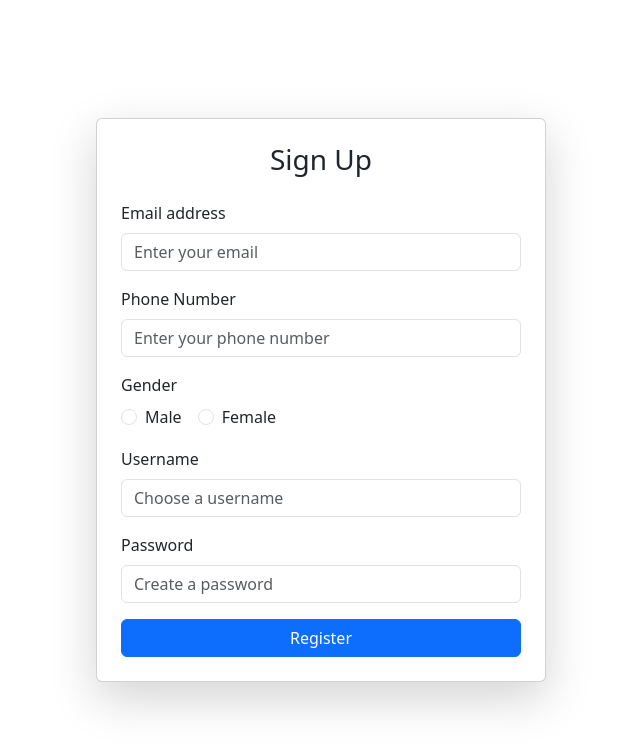
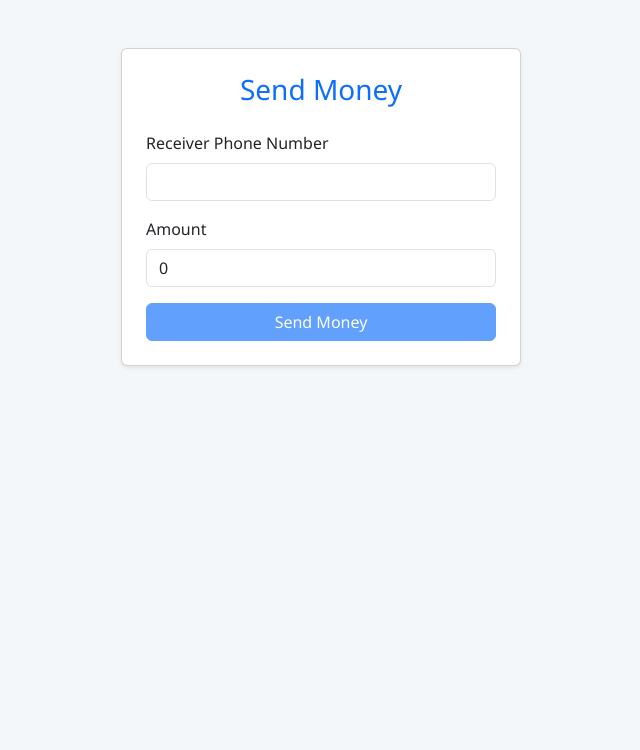
Before and after one commit to Piyushthourani/Innotm, an Angular app: page /payment in a window 1280 px wide. Before the commit this address led to /. Shown: the top 750 px of the page, without its empty margins (319-959 px from the left). Built offline with nearby package versions, Linux system fonts and the light colour scheme.

Commit message:
Added add-money and payment components

```diff
--- /dev/null
+++ b/src/app/add-money/add-money.css
@@ -0,0 +1,4 @@
+.card {
+  max-width: 400px;
+  margin: auto;
+}
--- /dev/null
+++ b/src/app/add-money/add-money.html
@@ -0,0 +1,28 @@
+<div class="container mt-5">
+  <div class="card shadow-sm p-4">
+    <h3 class="mb-4 text-primary text-center">Add Money to Your Wallet</h3>
+
+    <form (ngSubmit)="addMoney()" #addMoneyForm="ngForm">
+      <div class="mb-3">
+        <label for="amount" class="form-label">Amount</label>
+        <input
+          type="number"
+          id="amount"
+          name="amount"
+          class="form-control"
+          required
+          min="1"
+          [(ngModel)]="amount"
+          #amountRef="ngModel"
+        />
+        <div *ngIf="amountRef.invalid && amountRef.touched" class="text-danger">
+          Please enter a valid amount.
+        </div>
+      </div>
+
+      <button class="btn btn-success w-100" [disabled]="addMoneyForm.invalid">
+        Add Money
+      </button>
+    </form>
+  </div>
+</div>
--- /dev/null
+++ b/src/app/add-money/add-money.ts
@@ -0,0 +1,23 @@
+import { CommonModule } from '@angular/common';
+import { Component } from '@angular/core';
+import { FormsModule } from '@angular/forms';
+
+@Component({
+  selector: 'app-add-money',
+  imports: [CommonModule, FormsModule],
+  templateUrl: './add-money.html',
+  styleUrl: './add-money.css'
+})
+export class AddMoney {
+  amount: number = 0;
+
+  addMoney() {
+    if (this.amount && this.amount > 0) {
+      console.log(`Adding ₹${this.amount} to the account`);
+
+      this.amount = 0;  // Reset the amount after adding
+
+      alert('Money added successfully!');
+    }
+  }
+}
--- a/src/app/app.html
+++ b/src/app/app.html
@@ -1,4 +1,5 @@
 
-<app-signup-form />
+<!-- <app-signup-form /> -->
+<!-- <app-add-money /> -->
 
 <router-outlet />
--- a/src/app/app.routes.ts
+++ b/src/app/app.routes.ts
@@ -1,3 +1,14 @@
-import { Routes } from '@angular/router';
+import { Routes, RouterModule } from '@angular/router';
 
-export const routes: Routes = [];
+import { SignupForm } from './signup-form/signup-form';
+import { AddMoney } from './add-money/add-money';
+import { Payment } from './payment/payment';
+
+
+export const routes: Routes = [
+  { path: '', redirectTo: '/login', pathMatch: 'full' },
+  { path: 'login', component: SignupForm },
+  { path: 'signup', component: SignupForm },
+  { path: 'add-money', component: AddMoney },
+  { path: 'payment', component: Payment },
+];
--- a/src/app/app.ts
+++ b/src/app/app.ts
@@ -1,10 +1,11 @@
 import { Component } from '@angular/core';
-import { RouterOutlet } from '@angular/router';
+import { RouterLink, RouterOutlet } from '@angular/router';
 import { SignupForm } from './signup-form/signup-form';
+import { AddMoney } from './add-money/add-money';
 
 @Component({
   selector: 'app-root',
-  imports: [RouterOutlet, SignupForm],
+  imports: [RouterOutlet, SignupForm, RouterLink, AddMoney],
   templateUrl: './app.html',
   styleUrl: './app.css'
 })
--- /dev/null
+++ b/src/app/payment/payment.css
@@ -0,0 +1,4 @@
+.card {
+  max-width: 400px;
+  margin: auto;
+}
--- /dev/null
+++ b/src/app/payment/payment.html
@@ -0,0 +1,49 @@
+
+<div class="container mt-5">
+  <div class="card shadow-sm p-4">
+    <h3 class="mb-4 text-primary text-center">Send Money</h3>
+
+    <form (ngSubmit)="sendMoney()" #paymentForm="ngForm">
+      <!-- Receiver Phone Number -->
+      <div class="mb-3">
+        <label for="receiverPhone" class="form-label">Receiver Phone Number</label>
+        <input
+          type="text"
+          id="receiverPhone"
+          name="receiverPhone"
+          class="form-control"
+          required
+          pattern="^[0-9]{10}$"
+          [(ngModel)]="receiverPhone"
+          #phoneRef="ngModel"
+        />
+        <div *ngIf="phoneRef.invalid && phoneRef.touched" class="text-danger">
+          Enter a valid 10-digit phone number.
+        </div>
+      </div>
+
+      <!-- Amount -->
+      <div class="mb-3">
+        <label for="amount" class="form-label">Amount</label>
+        <input
+          type="number"
+          id="amount"
+          name="amount"
+          class="form-control"
+          required
+          min="1"
+          [(ngModel)]="amount"
+          #amountRef="ngModel"
+        />
+        <div *ngIf="amountRef.invalid && amountRef.touched" class="text-danger">
+          Enter a valid amount.
+        </div>
+      </div>
+
+      <!-- Send Button -->
+      <button class="btn btn-primary w-100" [disabled]="paymentForm.invalid">
+        Send Money
+      </button>
+    </form>
+  </div>
+</div>
--- /dev/null
+++ b/src/app/payment/payment.ts
@@ -0,0 +1,27 @@
+import { CommonModule } from '@angular/common';
+import { Component } from '@angular/core';
+import { FormsModule } from '@angular/forms';
+
+@Component({
+  selector: 'app-payment',
+  imports: [CommonModule, FormsModule],
+  templateUrl: './payment.html',
+  styleUrl: './payment.css'
+})
+export class Payment {
+    receiverPhone: string = '';
+    amount: number = 0;
+
+  sendMoney() {
+    if (this.receiverPhone && this.amount > 0) {
+      // Replace with real service call
+      console.log(`Sending ₹${this.amount} to ${this.receiverPhone}`);
+
+      alert(`₹${this.amount} sent to ${this.receiverPhone}`);
+
+      // Reset form
+      this.receiverPhone = '';
+      this.amount = 0;
+    }
+  }
+}
--- a/src/styles.css
+++ b/src/styles.css
@@ -1,3 +1,9 @@
 /* You can add global styles to this file, and also import other style files */
 
 @import "bootstrap/dist/css/bootstrap.min.css";
+
+body {
+  background-color: #f4f7fa;
+  margin: 0;
+  font-family: 'Segoe UI', Tahoma, Geneva, Verdana, sans-serif;
+}
```
Also changed, not shown: 2 other files (tests, documents, lock files or other folders).
